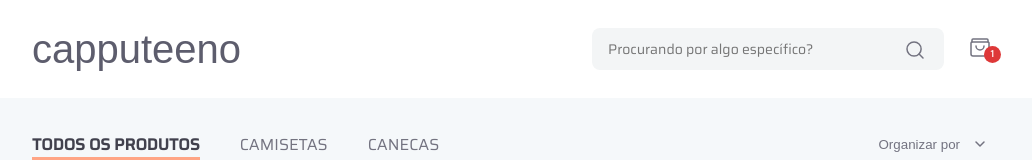
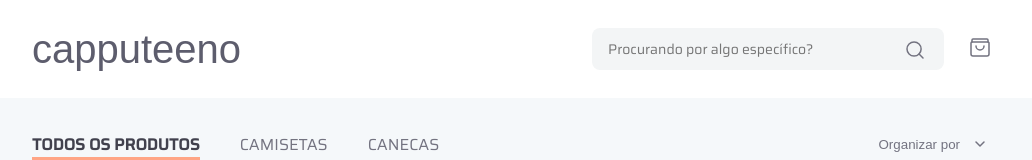
Before and after one commit to Lucal22/Front-end-challenge, a Next.js app in the folder capputeeno/: page / in a window 1280 px wide. Shown: the top 160 px of the page, without its empty margins (128-1160 px from the left). Built offline with nearby package versions, Linux system fonts and the light colour scheme; a web font is replaced by a local one.

Commit message:
localStorage hook.

```diff
--- a/capputeeno/src/components/Header/index.tsx
+++ b/capputeeno/src/components/Header/index.tsx
@@ -4,8 +4,11 @@ import React from 'react';
 import * as Styled from './styles';
 
 import { Cart, Search } from '../Icons';
+import useLocalStorage from '@/hooks/useLocalStorage';
 
 export default function Header() {
+  const { value } = useLocalStorage('cart');
+
   return (
     <Styled.Header>
       <div>
@@ -20,7 +23,9 @@ export default function Header() {
         </Styled.Form>
         <Styled.Cart href='/cart'>
           <Cart />
-          <Styled.Counter>1</Styled.Counter>
+          {value.length>0 &&
+          <Styled.Counter>{value.length}</Styled.Counter>
+          }
         </Styled.Cart>
       </Styled.RightContent>
     </Styled.Header>
--- /dev/null
+++ b/capputeeno/src/hooks/useLocalStorage.tsx
@@ -0,0 +1,18 @@
+import { useState } from "react";
+
+export default function useLocalStorage<T>(item: string){
+
+  const storedValue = localStorage.getItem(item);
+  const parsedValue = storedValue ? JSON.parse(storedValue) : '';
+
+  const [value, setValue] = useState(parsedValue);
+  const postValue = (newValue: T) => {
+    setValue(newValue);
+    localStorage.setItem(item, JSON.stringify(newValue));
+  }
+
+  return {
+    value,
+    postValue
+  }
+}
```
